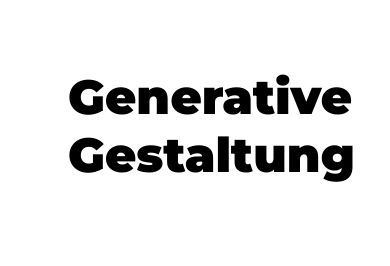
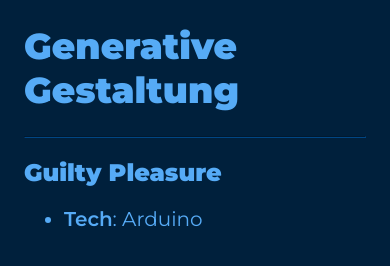
Before and after one commit to gruppjo/generative, a plain HTML site: page index.html in a window 390 px wide. Drawn offline with Linux system fonts and the light colour scheme.

Commit message:
index: add basic color, font and responsive system

```diff
--- a/index.css
+++ b/index.css
@@ -1,8 +1,57 @@
 body {
+  padding: 60px;
+
+  font-size: 20px;
   font-family: 'Montserrat', sans-serif;
-  padding: 60px;
+
+  /* color: #00203c;
+  background-color: #c2e3ff; */
+
+  color: #56abf6;
+  background-color: #00203c;
+
 }
 
+.semibold {
+  font-weight: 600;
+}
+
+
 h1 {
-  font-size: 48px;
+  font-size: 60px;
 }
+
+h2 {
+  font-size: 40px;
+}
+
+
+hr {
+  /* border-color: #56abf6; */
+  border-color: #004684;
+}
+
+
+@media screen and (max-width: 960px) {
+  body {
+    padding: 36px;
+  }
+  h1 {
+    font-size: 48px;
+  }
+  h2 {
+    font-size: 32px;
+  }
+}
+
+@media screen and (max-width: 720px) {
+  body {
+    padding: 16px;
+  }
+  h1 {
+    font-size: 36px;
+  }
+  h2 {
+    font-size: 24px;
+  }
+}
--- a/index.html
+++ b/index.html
@@ -1,5 +1,6 @@
 <html>
   <head>
+    <title>Generative Gestaltung</title>
     <!-- css -->
     <link rel="stylesheet" href="index.css">
 
@@ -10,5 +11,10 @@
   </head>
   <body>
     <h1>Generative Gestaltung</h1>
+    <hr/>
+    <h2>Guilty Pleasure</h2>
+    <ul>
+      <li><span class="semibold">Tech</span>: Arduino</li>
+    </ul>
   </body>
 </html>
```
